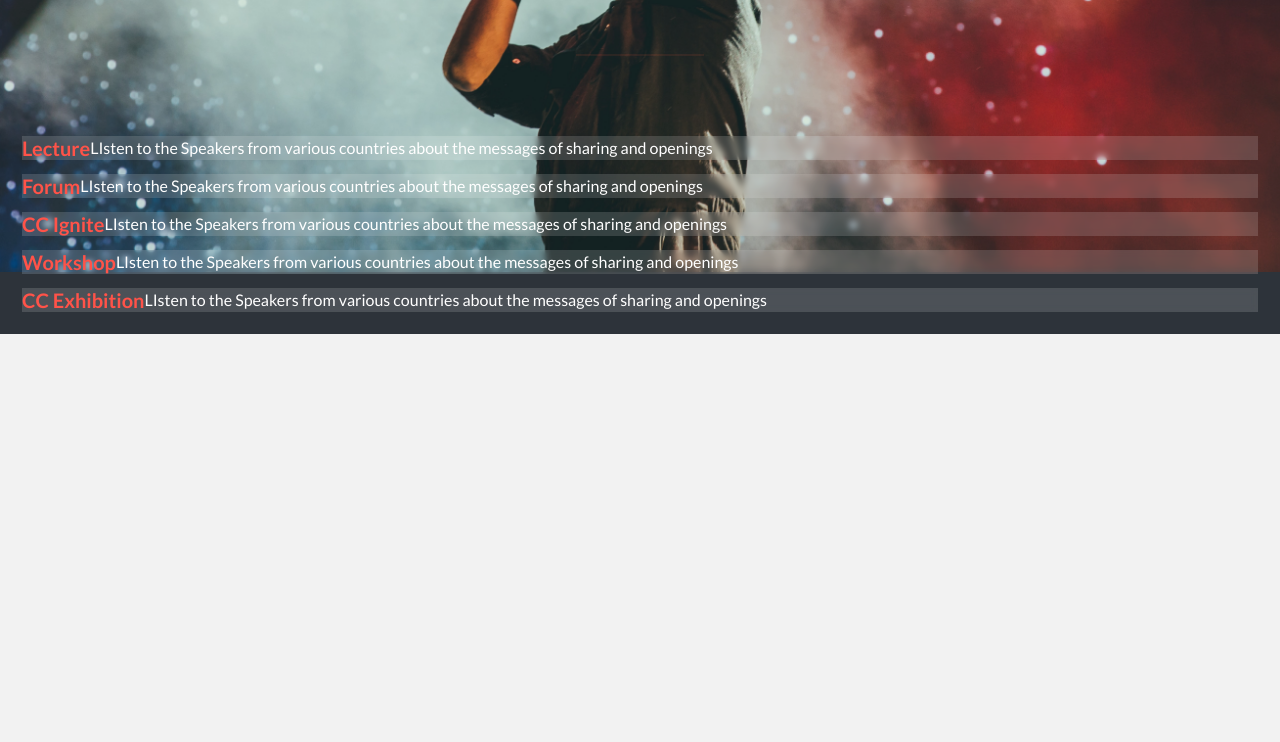
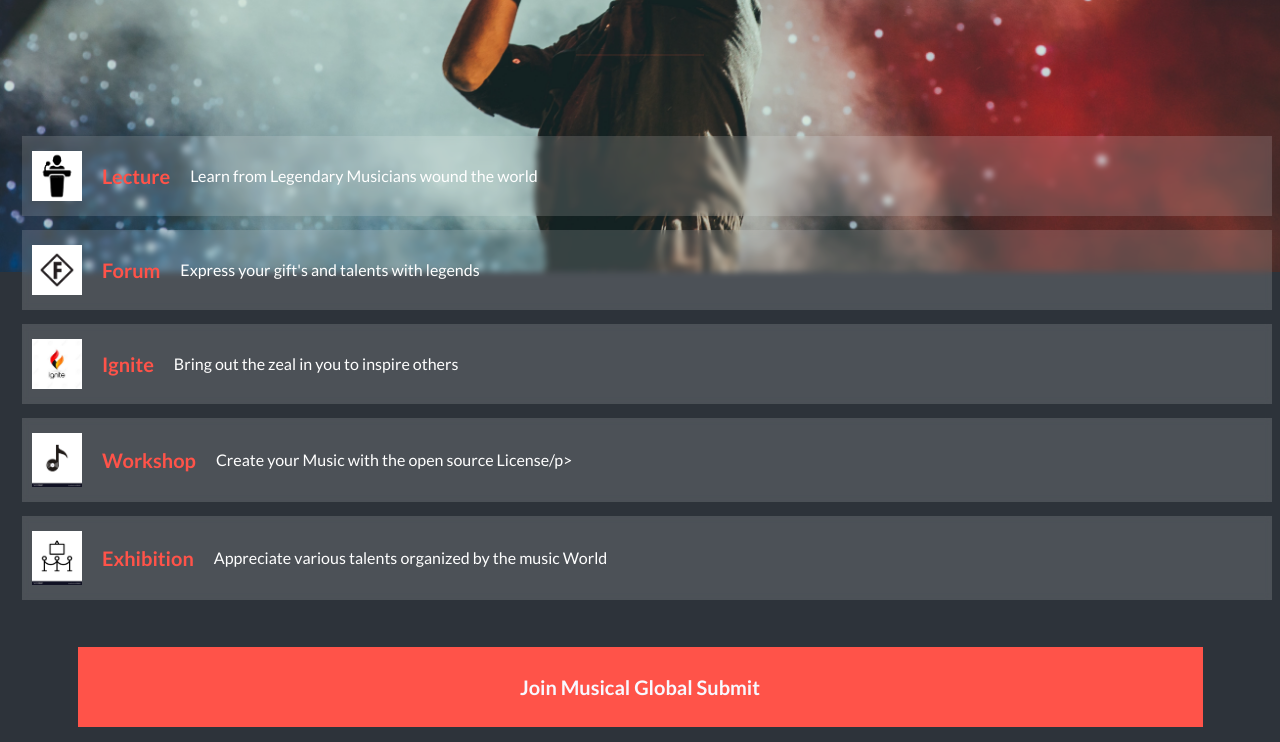
Before and after one commit to solorics/Capstone_Project, a website: page index.html in a window 1280 px wide. Shown: the part 528-1270 px from the top of the page. Before the commit the page ends 862 px from the top, so only its background shows below. Drawn offline with Linux system fonts and the light colour scheme; a web font is replaced by a local one.

Commit message:
add main section to the capstone project

```diff
--- a/index.html
+++ b/index.html
@@ -60,34 +60,40 @@
                 <div class="programs-container">
                 <div class="program">
                     <div class="program-content">
+                        <img class="images" src="./images/poduim.png" alt="an image for poduim">
                         <h4>Lecture</h4>
-                        <p>LIsten to the Speakers from various countries about the messages of sharing and openings</p>
+                        <p>Learn from Legendary Musicians wound the world</p>
                     </div>
                 </div>
                 <div class="program">
                     <div class="program-content">
+                        <img class="images" src="./images/forum.png" alt="image for forum">
                         <h4>Forum</h4>
-                        <p>LIsten to the Speakers from various countries about the messages of sharing and openings</p>
+                        <p>Express your gift's and talents with legends</p>
                     </div>
                 </div>
                 <div class="program">
                     <div class="program-content">
-                        <h4>CC Ignite</h4>
-                        <p>LIsten to the Speakers from various countries about the messages of sharing and openings</p>
+                        <img class="images" src="./images/ignite2.jpeg" alt="image for ignite">
+                        <h4>Ignite</h4>
+                        <p>Bring out the zeal in you to inspire others</p>
                     </div>
                 </div>
                 <div class="program">
                     <div class="program-content">
+                        <img class="images" src="./images/workshop.png" alt="image of an workshop">
                         <h4>Workshop</h4>
-                        <p>LIsten to the Speakers from various countries about the messages of sharing and openings</p>
+                        <p>Create your Music with the open source License/p>
                     </div>
                 </div>
                 <div class="program">
                     <div class="program-content">
-                        <h4>CC Exhibition</h4>
-                        <p>LIsten to the Speakers from various countries about the messages of sharing and openings</p>
+                        <img class="images" src="./images/exhibition.png" alt="image for exhibition">
+                        <h4>Exhibition</h4>
+                        <p>Appreciate various talents organized by the music World</p>
                     </div>
                 </div>
+                <div class="button">Join Musical Global Submit</div>
                 </div>
             </div>
         </article>
--- a/style.css
+++ b/style.css
@@ -203,6 +203,10 @@ hr {
   margin: 7px;
   line-height: 1;
   gap: 3em;
+  padding-left: 10px;
+  padding-top: 15px;
+  padding-bottom: 15px;
+  width: 100%;
 }
 
 .programs .program-content {
@@ -210,22 +214,42 @@ hr {
   justify-content: space-around;
 }
 
-/* .program-content {
-  display: flex;
-  gap: 3em;
-} */
-
 .program-content h4 {
   color: var(--main-content);
   font-size: 20px;
   display: flex;
   align-items: center;
+  margin-left: 1em;
+  margin-right: 1em;
 }
 
 .program-content p {
   display: flex;
   justify-content: flex-end;
+  align-items: center;
   line-height: 1.5;
+  float: right;
+}
+
+.images {
+  width: 50px;
+}
+
+.button {
+  display: flex;
+  justify-content: center;
+  align-content: center;
+  width: 90%;
+  background: var(--main-content);
+  color: #f8f8ff;
+  text-align: center;
+  align-self: center;
+  height: 80px;
+  align-items: center;
+  font-size: 20px;
+  font-weight: bold;
+  margin-top: 2em;
+  cursor: pointer;
 }
 
 /* nav a{
```
Also changed, not shown: images/exhibition.png (added), images/forum.png (added), images/ignite.jpeg (added), images/ignite2.jpeg (added), images/poduim.png (added), images/workshop.png (added).
